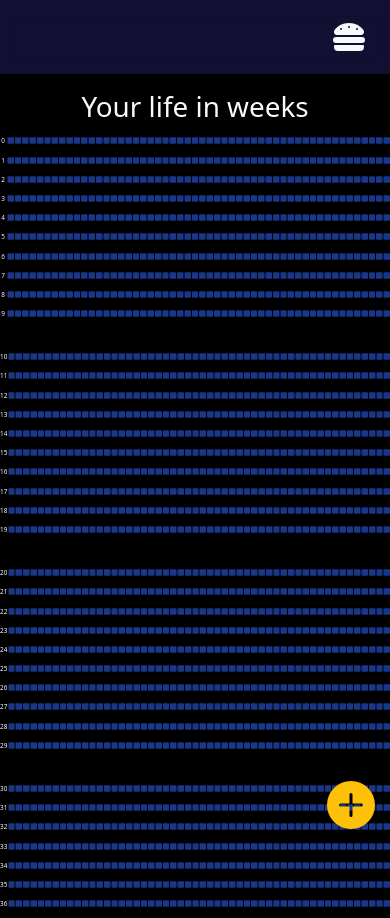
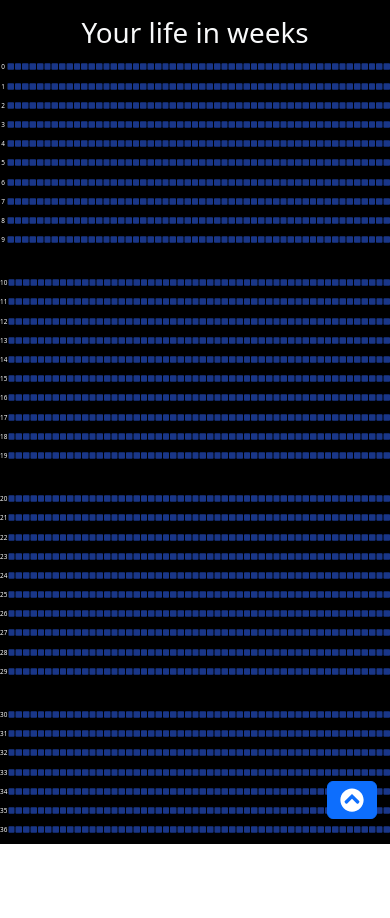
Before and after one commit to BShowen/your-life-in-weeks, a React (Create React App) app: page / in a window 390 px wide. Both pictures are taken after a click on the button "Submit". After the commit the page ends 844 px from the top, so only its background shows below. Built offline with nearby package versions, Linux system fonts and the light colour scheme.

Commit message:
Adds tippy menu for mobile devices

```diff
--- a/package.json
+++ b/package.json
@@ -6,6 +6,7 @@
     "@testing-library/jest-dom": "^5.16.5",
     "@testing-library/react": "^13.3.0",
     "@testing-library/user-event": "^13.5.0",
+    "@tippyjs/react": "^4.2.6",
     "bootstrap": "^5.2.0",
     "luxon": "^3.0.1",
     "react": "^18.2.0",
--- a/src/App.css
+++ b/src/App.css
@@ -2,23 +2,25 @@
   flex-direction: column;
 }
 
-#add-button{
+#tippy-button {
   position: absolute;
   width: 3rem;
   height: 3rem;
   color: #FFC107;
   bottom: 15px;
   right: 15px;
+  z-index: 1;
 }
 
 .rotate {
   transform: rotate(-0.5turn);
+  /* transform: rotateX(180deg); */
 }
 
-.hamburger {
-  width: 2rem;
-  height: 2rem;
-  transition: transform 250ms;
+.chevron {
+  width: 1.5rem;
+  height: 1.5rem;
+  transition: transform 450ms;
 }
 
 #decade-year{
@@ -38,10 +40,6 @@
     flex-direction: column;
   }
 
-  #add-button:hover{
-    color: #d6a100;
-  }
-
   #decade-year{
     width: 100%;
     transform: none;
@@ -51,4 +49,8 @@
   #decade{
     gap: 10px;
   }
+
+  #tippy-button{
+    display: none;
+  }
 }
--- a/src/components/AddButton.js
+++ b/src/components/AddButton.js
@@ -1,13 +1,38 @@
 import React, { Component } from "react";
+import { Nav } from "react-bootstrap";
 import { BsPlusCircleFill } from "react-icons/bs";
 
 export default class AddButton extends Component {
   render() {
     const { clickHandler } = this.props;
     return (
-      <div style={{ zIndex: 1 }}>
-        <BsPlusCircleFill onClick={clickHandler} id="add-button" />
-      </div>
+      <Nav.Item onClick={clickHandler}>
+        <Nav.Link
+          className="ps-2 pe-2 mt-1 mb-1 d-flex flex-row flex-nowrap align-items-center"
+          style={{
+            backgroundColor: "#8610A8",
+            border: "2px solid #8610A8",
+            height: "2.5rem",
+            gap: "10px",
+            color: "#FFFFFF",
+            borderRadius: "12px",
+          }}
+        >
+          <div
+            className="d-flex justify-content-center align-items-center"
+            style={{
+              borderRadius: "50%",
+              width: "20px",
+              height: "20px",
+            }}
+          >
+            <BsPlusCircleFill
+              style={{ color: "#FFEA46", width: "100%", height: "100%" }}
+            />
+          </div>
+          Add an event
+        </Nav.Link>
+      </Nav.Item>
     );
   }
 }
--- /dev/null
+++ b/src/components/MiniNav.js
@@ -0,0 +1,69 @@
+import React, { Component } from "react";
+import { Nav } from "react-bootstrap";
+import NavBrand from "./NavBrand";
+import Tippy from "@tippyjs/react";
+import "tippy.js/dist/tippy.css";
+import TippyButton from "./TippyButton";
+
+export default class MiniNav extends Component {
+  constructor(props) {
+    super(props);
+
+    this.state = {
+      tippyActive: false,
+    };
+
+    this.setChevron = this.setChevron.bind(this);
+  }
+
+  setChevron({ rotate }) {
+    this.setState({
+      tippyActive: rotate,
+    });
+  }
+
+  render() {
+    const navButtons = this.props.navButtons.length
+      ? this.props.navButtons
+      : false;
+
+    return (
+      <Tippy
+        interactive={true}
+        trigger="click"
+        hideOnClick={true}
+        onHide={() => {
+          this.setChevron({ rotate: false });
+        }}
+        onShow={() => {
+          this.setChevron({ rotate: true });
+        }}
+        content={
+          <div>
+            <NavBrand />
+            <Nav className="flex-column pt-2 w-100">
+              <div
+                className={`${navButtons ? "" : "d-none"}`}
+                style={{
+                  maxHeight: "75vw",
+                  borderRadius: "0.5rem",
+                  overflow: "scroll",
+                  padding: "10px",
+                  backgroundColor: "#4D4D4D",
+                }}
+              >
+                {navButtons}
+              </div>
+              <hr />
+              {this.props.createNewCategoryButton}
+            </Nav>
+          </div>
+        }
+      >
+        <div id="tippy-button">
+          <TippyButton active={this.state.tippyActive} />
+        </div>
+      </Tippy>
+    );
+  }
+}
--- a/src/components/ModalForm.js
+++ b/src/components/ModalForm.js
@@ -1,8 +1,6 @@
 import { Modal, Container, Row, Col } from "react-bootstrap";
-import AddButton from "./AddButton";
 
 export default function ModalForm(props) {
-  if (props.isShowing) {
   return (
     <Modal show={props.isShowing} onHide={props.onHide || props.toggle}>
       <Modal.Header closeButton>
@@ -17,7 +15,4 @@ export default function ModalForm(props) {
       </Modal.Body>
     </Modal>
   );
-  } else {
-    return <AddButton clickHandler={props.toggle} />;
 }
-}
--- a/src/components/NavBrand.js
+++ b/src/components/NavBrand.js
@@ -6,7 +6,7 @@ import { Navbar } from "react-bootstrap";
 
 export default function NavBrand() {
   return (
-    <Navbar.Brand className="d-none d-lg-block text-light d-flex flex-column p-0 m-0 w-100">
+    <Navbar.Brand className="d-block d-lg-block text-light d-flex flex-column p-0 m-0 w-100">
       <div className="mt-3 d-flex flex-row align-items-center justify-content-between">
         <p className="p-0 m-0 fs-6">Inspired by Kursgesagt </p>
         <a
--- a/src/components/NavButton.js
+++ b/src/components/NavButton.js
@@ -1,5 +1,6 @@
 import React, { Component } from "react";
 import { Nav } from "react-bootstrap";
+import { hideAll } from "tippy.js";
 
 export default class NavButton extends Component {
   constructor(props) {
@@ -9,6 +10,7 @@ export default class NavButton extends Component {
   }
 
   handleClick(e) {
+    hideAll({ duration: 250 });
     e.preventDefault();
     this.props.setAsActiveButton();
   }
@@ -17,6 +19,7 @@ export default class NavButton extends Component {
     const { title, color } = this.props;
     const borderColor = this.props.active ? color : "#8610A8";
     return (
+      <Nav.Item>
         <Nav.Link
           className="ps-2 pe-2 mt-1 mb-1 d-flex flex-row flex-nowrap align-items-center"
           style={{
@@ -41,6 +44,7 @@ export default class NavButton extends Component {
             <p className="p-0 m-0">{title}</p>
           </div>
         </Nav.Link>
+      </Nav.Item>
     );
   }
 }
--- a/src/components/Sidebar.js
+++ b/src/components/Sidebar.js
@@ -5,7 +5,9 @@ import NavBrand from "./NavBrand";
 import { DateTime } from "luxon";
 import ModalForm from "./ModalForm";
 import NewCategoryForm from "./NewCategoryForm";
-import { FaHamburger } from "react-icons/fa";
+import AddButton from "./AddButton";
+import MiniNav from "./MiniNav";
+import { hideAll } from "tippy.js";
 
 export default class Sidebar extends Component {
   constructor(props) {
@@ -52,6 +54,7 @@ export default class Sidebar extends Component {
   }
 
   toggleModal() {
+    hideAll({ duration: 250 });
     this.setState({
       modalShowing: !this.state.modalShowing,
     });
@@ -76,36 +79,35 @@ export default class Sidebar extends Component {
   }
 
   render() {
-    const hamburgerIconClass = this.state.rotateMenuHamburger
-      ? "hamburger rotate"
-      : "hamburger";
+    const navButtons = this.navButtons();
+    const createNewCategoryButton = (
+      <AddButton clickHandler={this.toggleModal} />
+    );
     return (
       <>
+        <ModalForm
+          isShowing={this.state.modalShowing}
+          toggle={this.toggleModal}
+          title="Add a new category"
+          onHide={this.toggleModal}
+          form={<NewCategoryForm handleSubmit={this.createNewCategory} />}
+        />
         <Navbar
-          expand="lg"
-          className="flex-column pt-3 pb-3"
+          className="d-none d-lg-flex flex-column pt-3 pb-3"
           style={{ backgroundColor: "#111032", minWidth: "320px" }}
         >
           <Container id="nav-container">
             <NavBrand />
-            <Navbar.Toggle
-              aria-controls="basic-navbar-nav"
-              className="text-light w-100"
-              style={{ textAlign: "right" }}
-              onClick={this.rotateHamburger}
-            >
-              <FaHamburger className={hamburgerIconClass} />
-            </Navbar.Toggle>
-            <Navbar.Collapse id="basic-navbar-nav" className="pt-2 w-100">
-              <Nav className="flex-column w-100">{this.navButtons()}</Nav>
-            </Navbar.Collapse>
+            <Nav className="flex-column pt-2 w-100">
+              {navButtons}
+              <hr />
+              {createNewCategoryButton}
+            </Nav>
           </Container>
         </Navbar>
-        <ModalForm
-          isShowing={this.state.modalShowing}
-          toggle={this.toggleModal}
-          title="Add a new category"
-          form={<NewCategoryForm handleSubmit={this.createNewCategory} />}
+        <MiniNav
+          navButtons={navButtons}
+          createNewCategoryButton={createNewCategoryButton}
         />
       </>
     );
--- /dev/null
+++ b/src/components/TippyButton.js
@@ -0,0 +1,13 @@
+import { Button } from "react-bootstrap";
+import { FaChevronCircleUp } from "react-icons/fa";
+
+export default function TippyButton(props) {
+  const { toggleActive, active } = props;
+  return (
+    <Button variant="primary" onClick={toggleActive}>
+      <div className={"d-flex justify-content-center align-items-center"}>
+        <FaChevronCircleUp className={`chevron ${active ? "rotate" : ""}`} />
+      </div>
+    </Button>
+  );
+}
```
Also changed, not shown: 1 other file (tests, documents, lock files or other folders). Lines whose indentation alone changed are shown as unchanged.
